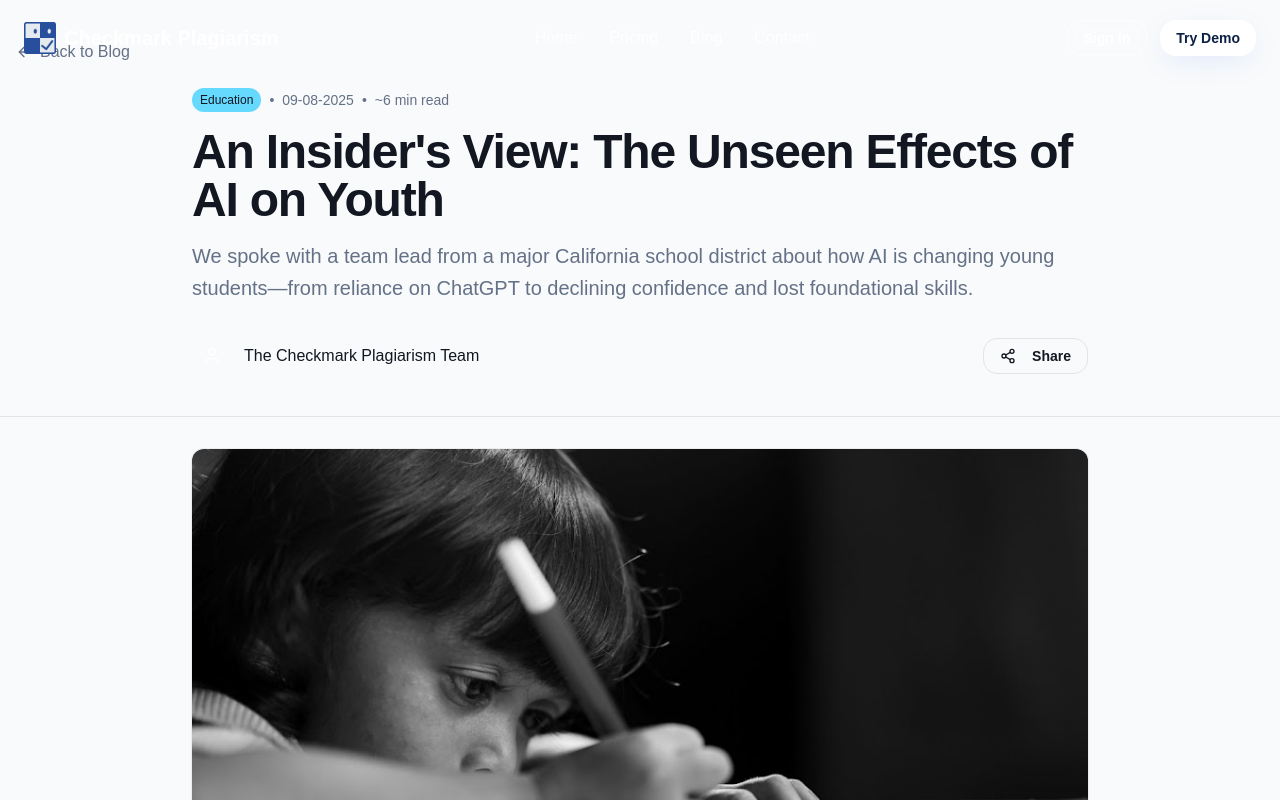
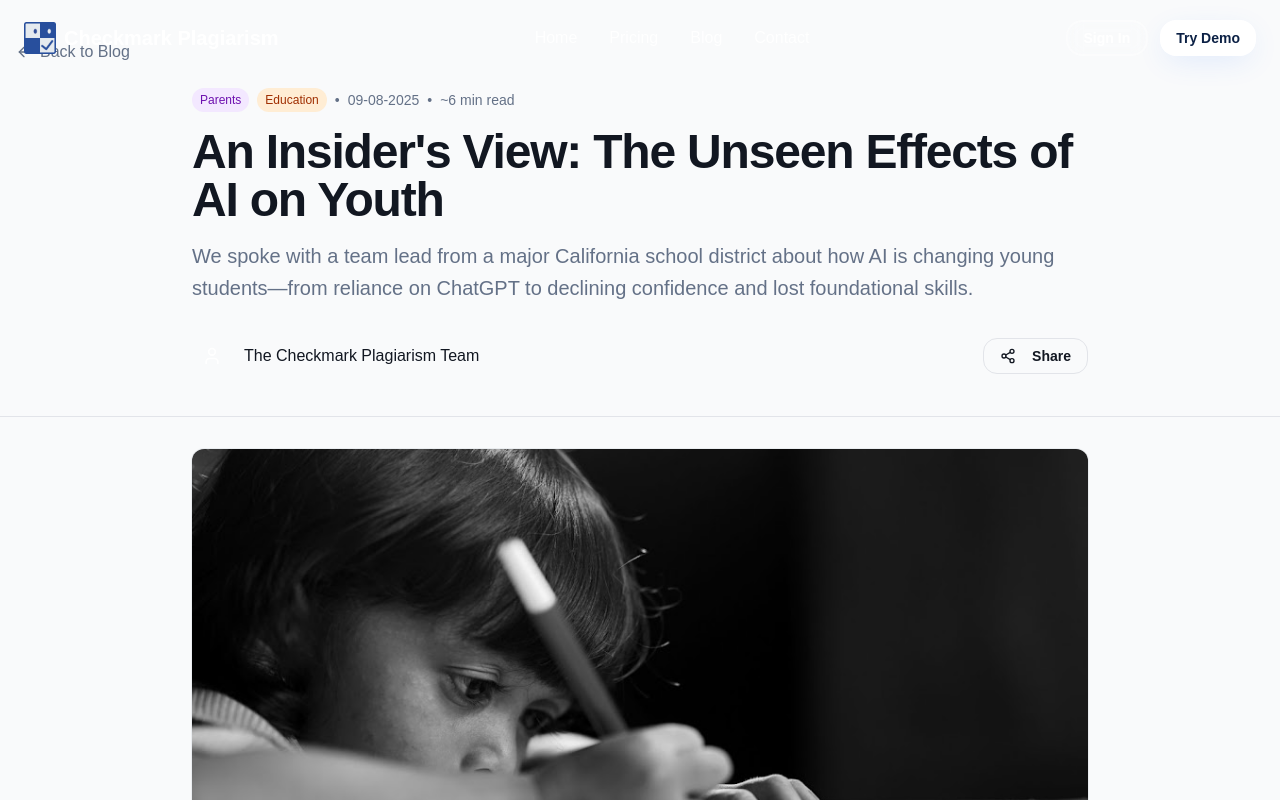
Before and after one commit to Checkmark-Plagiarism/checkmark-plagiarism-public-website, a Next.js app: page /blog/2025/9/an-insiders-view-the-unseen-effects-of-ai-on-youth in a window 1280 px wide. Shown: the top 800 px of the page. Built offline with nearby package versions, Linux system fonts and the light colour scheme; no server answers.

Commit message:
feat: Complete blog page redesign and multi-category system

```diff
--- a/src/app/blog/2025/9/The-Hidden-Cost-of-AI-in-Education-Eroding-Trust-and-Undermining-Learning/page.tsx
+++ b/src/app/blog/2025/9/The-Hidden-Cost-of-AI-in-Education-Eroding-Trust-and-Undermining-Learning/page.tsx
@@ -33,7 +33,7 @@ export const meta = {
     "/images/blog/The-Hidden-Cost-of-AI-in-Education-Eroding-Trust-and-Undermining-Learning/hero.jpg",
   date: "10-09-2025",
   readTime: "~7 min read",
-  category: "Academic Integrity",
+  category: "Education",
   author: "The Checkmark Plagiarism Team",
 };
 
--- a/src/app/blog/2025/9/an-insiders-view-the-unseen-effects-of-ai-on-youth/page.tsx
+++ b/src/app/blog/2025/9/an-insiders-view-the-unseen-effects-of-ai-on-youth/page.tsx
@@ -4,6 +4,23 @@ import Link from 'next/link';
 import { ArrowLeft, Clock, Calendar, User, Share2 } from "lucide-react";
 import { Button } from "@/components/ui/button";
 import { Card, CardContent } from "@/components/ui/card";
+
+const getCategoryVariant = (category: string) => {
+  switch (category) {
+    case "Teaching":
+      return "bg-blue-100 text-blue-800";
+    case "Parents":
+      return "bg-purple-100 text-purple-800";
+    case "Technology":
+      return "bg-green-100 text-green-800";
+    case "Education":
+      return "bg-orange-100 text-orange-800";
+    case "AI Research":
+      return "bg-red-100 text-red-800";
+    default:
+      return "bg-gray-100 text-gray-800";
+  }
+};
 
 export const metadata: Metadata = {
   title: "An Insider's View: The Unseen Effects of AI on Youth",
@@ -25,7 +42,8 @@ export const meta = {
     "/images/blog/an-insiders-view-the-unseen-effects-of-ai-on-youth/hero.jpg",
   date: "09-08-2025",
   readTime: "~6 min read",
-  category: "Education",
+  category: "Parents",
+  categories: ["Parents", "Education"],
   author: "The Checkmark Plagiarism Team",
 };
 
@@ -45,9 +63,18 @@ export default function Page() {
 
           <div className="max-w-4xl mx-auto">
             <div className="flex flex-wrap items-center gap-2 text-sm text-muted-foreground mb-4">
-              <span className="px-2 py-1 bg-accent text-accent-foreground rounded-full text-xs">
-                {meta.category}
-              </span>
+              {/* Show all categories if available, otherwise show single category */}
+              {meta.categories && meta.categories.length > 0 ? (
+                meta.categories.map((cat, index) => (
+                  <span key={index} className={`px-2 py-1 rounded-full text-xs ${getCategoryVariant(cat)}`}>
+                    {cat}
+                  </span>
+                ))
+              ) : (
+                <span className={`px-2 py-1 rounded-full text-xs ${getCategoryVariant(meta.category)}`}>
+                  {meta.category}
+                </span>
+              )}
               <span aria-hidden>•</span>
               <time className="tabular-nums" dateTime={new Date(meta.date).toISOString()}>
                 {meta.date}
--- a/src/app/blog/2025/9/false-positives-and-academic-integrity-the-risk-of-current-ai-detection/page.tsx
+++ b/src/app/blog/2025/9/false-positives-and-academic-integrity-the-risk-of-current-ai-detection/page.tsx
@@ -4,6 +4,23 @@ import Link from 'next/link';
 import { ArrowLeft, Clock, Calendar, User, Share2, Link2 } from 'lucide-react';
 import { Button } from '@/components/ui/button';
 import { Card, CardContent } from '@/components/ui/card';
+
+const getCategoryVariant = (category: string) => {
+  switch (category) {
+    case "Teaching":
+      return "bg-blue-100 text-blue-800";
+    case "Parents":
+      return "bg-purple-100 text-purple-800";
+    case "Technology":
+      return "bg-green-100 text-green-800";
+    case "Education":
+      return "bg-orange-100 text-orange-800";
+    case "AI Research":
+      return "bg-red-100 text-red-800";
+    default:
+      return "bg-gray-100 text-gray-800";
+  }
+};
 
 export const metadata: Metadata = {
   title:
@@ -34,7 +51,7 @@ export const meta = {
     '/images/blog/false-positives-and-academic-integrity-the-risk-of-current-ai-detection/hero.jpg',
   date: '08-15-2025',
   readTime: '~7 min read',
-  category: 'Academic Integrity',
+  category: 'Technology',
   author: 'The Checkmark Plagiarism Team',
 };
 
--- a/src/app/blog/2025/9/grading-in-the-ai-era-how-much-time-do-teachers-actually-spend/page.tsx
+++ b/src/app/blog/2025/9/grading-in-the-ai-era-how-much-time-do-teachers-actually-spend/page.tsx
@@ -31,7 +31,7 @@ export const meta = {
   "opengraph-image": "/images/blog/grading-in-the-ai-era-how-much-time-do-teachers-actually-spend/hero.jpg",
   date: "08-20-2025",
   readTime: "~7 min read",
-  category: "Assessment",
+  category: "Teaching",
   author: "The Checkmark Plagiarism Team",
 };
 
--- a/src/app/blog/page.tsx
+++ b/src/app/blog/page.tsx
@@ -21,67 +21,116 @@ type PageProps = {
 export default async function Page({ searchParams }: PageProps) {
   // if you want to keep using `query`, just alias it:
   // const query = searchParams ?? {};
+  const categories = ["All", "Teaching", "AI Research", "Technology", "Education", "Parents"] as const;
 
-  const categories = ["All", "Teaching Tips", "Technology", "Education", "Academic Integrity"] as const;
+  // Get selected cat from URL params
+  const selectedCategory = typeof searchParams?.category === 'string'
+    ? searchParams.category
+    : "All";
+
+  const posts = await getAllBlogPosts();
+  console.log("Debug posts with categories:", posts.map(p => ({ slug: p.slug, category: p.category, categories: p.categories })));
+
+  // Filter posts based on URL parameter
+  const filteredPosts = selectedCategory === "All"
+    ? posts
+    : posts.filter(post => {
+      // Support both single category and multiple categories
+      if (post.categories && Array.isArray(post.categories)) {
+        return post.categories.includes(selectedCategory);
+      }
+      return post.category === selectedCategory;
+    });
 
   const getCategoryVariant = (category: string | undefined) => {
     switch (category) {
-      case "Teaching Tips":
-        return "teaching";
+      case "Teaching":
+        return "bg-teal-100 text-teal-800 border-teal-200 hover:bg-teal-200 hover:text-teal-900";
+      case "Parents":
+        return "bg-purple-100 text-purple-800 border-purple-200 hover:bg-purple-200 hover:text-purple-900";
       case "Technology":
-        return "technology";
+        return "bg-green-100 text-green-800 border-green-200 hover:bg-green-200 hover:text-green-900";
       case "Education":
-        return "education";
-      case "Academic Integrity":
-        return "academic";
+        return "bg-orange-100 text-orange-800 border-orange-200 hover:bg-orange-200 hover:text-orange-900";
+      case "AI Research":
+        return "bg-red-100 text-red-800 border-red-200 hover:bg-red-200 hover:text-red-900";
+      case "All":
+        return "bg-blue-100 text-blue-800 border-blue-200 hover:bg-blue-200 hover:text-blue-900";
       default:
-        return "outline";
+        return "bg-gray-100 text-gray-800 border-gray-200 hover:bg-gray-200 hover:text-gray-900";
     }
   };
 
-  const posts = await getAllBlogPosts();
   console.log(posts);
+
+  const getHoverVariant = (category: string | undefined) => {
+    const baseColors = getCategoryVariant(category);
+    return baseColors.replace(/bg-(\w+)-100/g, 'hover:bg-$1-50').replace(/text-(\w+)-800/g, 'hover:text-$1-700');
+  };
+
   return (
     <main>
       {/* Hero Section */}
       <BlogHero/>
 
       {/* Categories */}
-      <section className="py-8 border-b border-border">
-        <div className="container mx-auto px-4">
+      <section id="categories" className="py-12 bg-background border-b border-border scroll-mt-24">
+        <div className="container mx-auto px-6">
           <div className="flex flex-wrap gap-4 justify-center">
-            {categories.map((category) => (
+            {categories.map((category) => {
+              const isSelected = selectedCategory === category;
+
+              return (
+                <Link
+                  key={category}
+                  href={category === "All" ? "/blog#categories" : `/blog?category=${encodeURIComponent(category)}#categories`}
+                >
                   <Badge
-                key={category}
-                variant={getCategoryVariant(category)}
-                className="px-4 py-2 cursor-pointer transition-all hover:scale-105"
+                    className={`px-4 py-2 cursor-pointer transition-all hover:scale-105 ${
+                      isSelected
+                        ? getCategoryVariant(category)
+                        : `bg-gray-50 text-gray-600 border-gray-200 ${getHoverVariant(category)}`
+                    }`}
                   >
                     {category}
                   </Badge>
-            ))}
+                </Link>
+              );
+            })}
           </div>
         </div>
       </section>
 
       {/* Blog Posts Grid */}
-      <section className="py-16">
-        <div className="container mx-auto px-4">
+      <section id="posts" className="py-20 bg-background">
+        <div className="container mx-auto px-6">
           <div className="grid grid-cols-1 md:grid-cols-2 lg:grid-cols-3 gap-8">
-            {posts.map((post) => (
+            {filteredPosts.map((post) => (
               <Link key={post.slug} href={`/blog/${post.slug}`} className="group">
-                <Card className="h-full overflow-hidden hover:shadow-medium transition-shadow">
+                <Card className="h-full overflow-hidden rounded-xl shadow-medium border-2 border-border hover:shadow-lg transition-shadow">
                   <Image
                     src={post.image}
                     alt={post.title}
-                    className="bg-muted overflow-hidden"
+                    className="w-full h-48 object-cover bg-muted"
                     height={"250"}
                     width={"450"}
                   />
                   <CardHeader>
                     <div className="flex items-center gap-2 text-sm text-muted-foreground mb-2">
-                      <Badge variant={getCategoryVariant(post.category)} className="text-xs">
+                      {/* Show all categories if available, otherwise show single category */}
+                      {post.categories && post.categories.length > 0 ? (
+                        <>
+                          {post.categories.map((cat, index) => (
+                            <Badge key={index} className={`text-xs ${getCategoryVariant(cat)}`}>
+                              {cat}
+                            </Badge>
+                          ))}
+                        </>
+                      ) : (
+                        <Badge className={`text-xs ${getCategoryVariant(post.category)}`}>
                           {post.category}
                         </Badge>
+                      )}
                       <span>•</span>
                       <span>{post.date}</span>
                       <span>•</span>
--- a/src/app/globals.css
+++ b/src/app/globals.css
@@ -244,3 +244,13 @@ All colors MUST be HSL.
 .read-the-docs {
   color: #888;
 }
+
+/* Smooth scroll behavior for category filtering */
+html {
+  scroll-behavior: smooth;
+}
+
+/* Better scroll positioning for anchored sections */
+#categories {
+  scroll-margin-top: 6rem;
+}
--- a/src/lib/blog.ts
+++ b/src/lib/blog.ts
@@ -10,6 +10,7 @@ export type BlogPostMeta = {
   description?: string;
   date?: string;        // expected ISO-like 'YYYY-MM' or 'YYYY-MM-DD'
   category?: string;
+  categories?: string[]; // Add support for multiple categories
   readTime?: string;
   image: string;
 };
@@ -20,6 +21,7 @@ export type BlogPost = {
   description: string;
   date: string;
   category?: string;
+  categories?: string[]; // Add support for multiple categories
   readTime?: string;
   image: string;
 };
@@ -120,6 +122,14 @@ function extractMetaFromFile(filePath: string): Partial<BlogPostMeta> {
       if (typeof m.description === "string") meta.description = m.description;
       if (typeof m.date === "string") meta.date = m.date;
       if (typeof m.category === "string") meta.category = m.category;
+      if (Array.isArray(m.categories)) meta.categories = m.categories;
+
+      // Debug logging - remove after testing
+      console.log("Raw metadata object:", m);
+      console.log("Extracted category:", meta.category);
+      console.log("Extracted categories:", meta.categories);
+      console.log("---");
+
       if (typeof m.readTime === "string") meta.readTime = m.readTime;
 
       // Prefer OG image if present on custom meta (rare but supported)
@@ -213,6 +223,7 @@ export function getAllBlogPosts(): BlogPost[] {
           description: merged.description ?? "",
           date: merged.date ?? baseMeta.date!,
           category: merged.category,
+          categories: merged.categories,
           readTime: merged.readTime,
           image: merged.image,
         });
```
Also changed, not shown: src/sections/blog/blog-hero.tsx (+79 -34 lines). Lines whose indentation alone changed are shown as unchanged.
